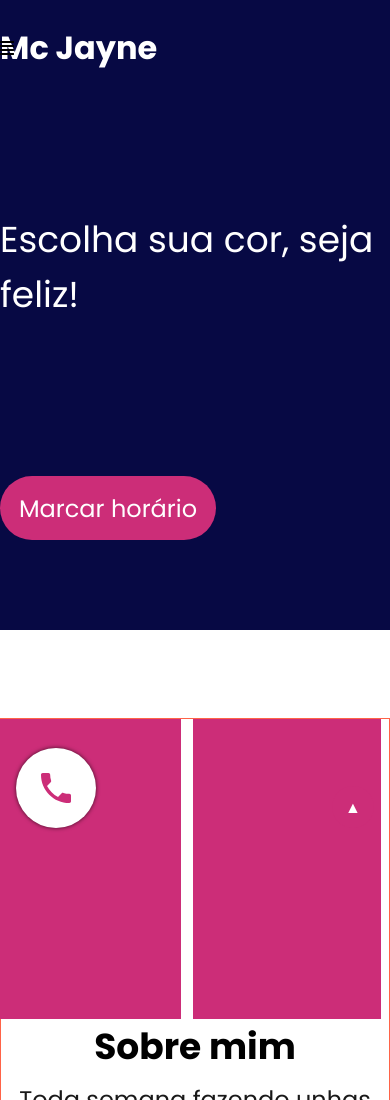
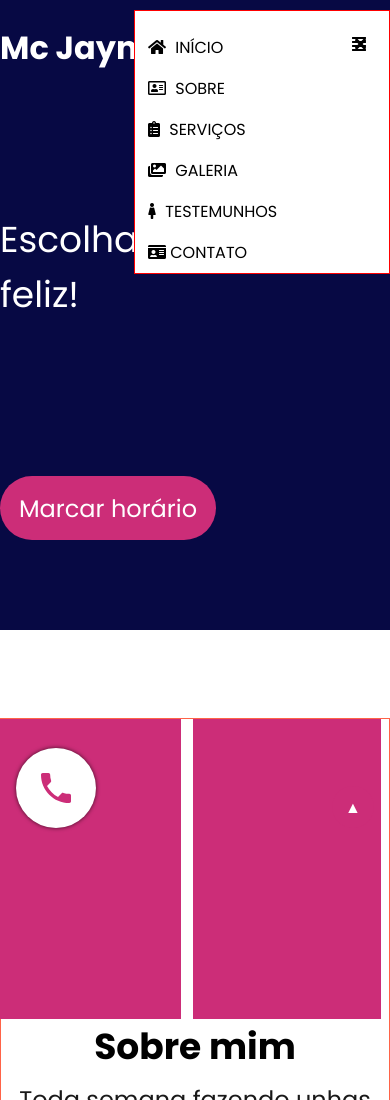
Before and after one commit to Jayneanderson/manicure, a plain HTML site: page index.html in a window 390 px wide. Shown: the top 1100 px of the page. Drawn offline with Linux system fonts and the light colour scheme.

Commit message:
Adição: aqui eu adicionei a lógica de estilização para exibir um menu p/ o usuário ao lado direito da tela, mas ainda precisa melhorar

```diff
--- a/assets/css/responsive.css
+++ b/assets/css/responsive.css
@@ -53,13 +53,13 @@
     .promotions-content {
     }
 
-    #open {
+    #open, #close {
         display: block;
+        right: 24px;
+        top: 32px;
+        z-index: 999;
     }
 
-    #close {
-        z-index: 999;
-    }
     #isClick[type=checkbox]:checked ~ #open {
         display: none;
     }
@@ -68,11 +68,54 @@
         display: block;
     }
 
+    /* Criando menu lateral */
+
     .nav {
-        width: 250px;
-        display: none;
-        position: fixed;
+        width: 256px;
+        display: block; /* depois mude para none aqui*/
+        padding-top: 16px;
+        position: absolute;
         z-index: 3;
+        right: 0;
+        top: 10px;
+        border: 1px solid red;
+        background-color: #fff;
+
+    }
+
+    .list {
+        display: flex;
+        flex-direction: column;
+    }
+
+    .list-element {
+        margin-left: 0;
+        /* padding: 2px; */
+        padding-left: 5px;
+        padding-right: 5px;
+    }
+
+    .list-element:hover .element-link {
+        background-color: rgba(236, 239, 241, .7);
+        transition: .2s;
+    }
+
+    .element-link {
+        display: block;
+        padding: 8px;
+        padding-left: 8px;
+        color: #000000;
+        border-radius: 5px;
+        transition: .2s;
+    }
+
+    .element-icon {
+        display: inline;
+        margin-right: 5px;width: 18px;
+    }
+
+    #isClick[type=checkbox]:checked ~ .nav {
+        display: block;
     }
 
     .message-button {
```
